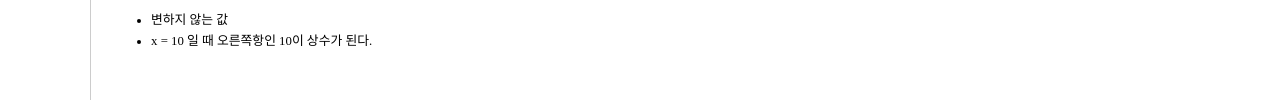
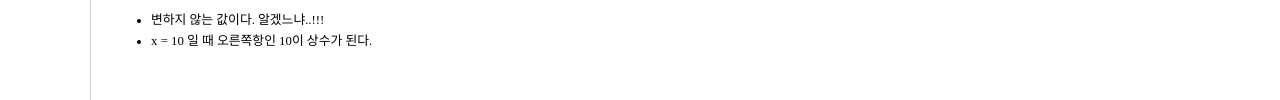
Before and after one commit to pinetree81/codebox, a plain HTML site: page index.html in a window 1280 px wide. Shown: the part 256-356 px from the top of the page. Drawn offline with Linux system fonts and the light colour scheme.

Commit message:
add index.html

```diff
--- a/index.html
+++ b/index.html
@@ -114,7 +114,7 @@
                     </p>
                     <ul>
                         <li>
-                            변하지 않는 값
+                            변하지 않는 값이다. 알겠느냐..!!!
                         </li>
                         <li>
                             x = 10 일 때 오른쪽항인 10이 상수가 된다.
```
